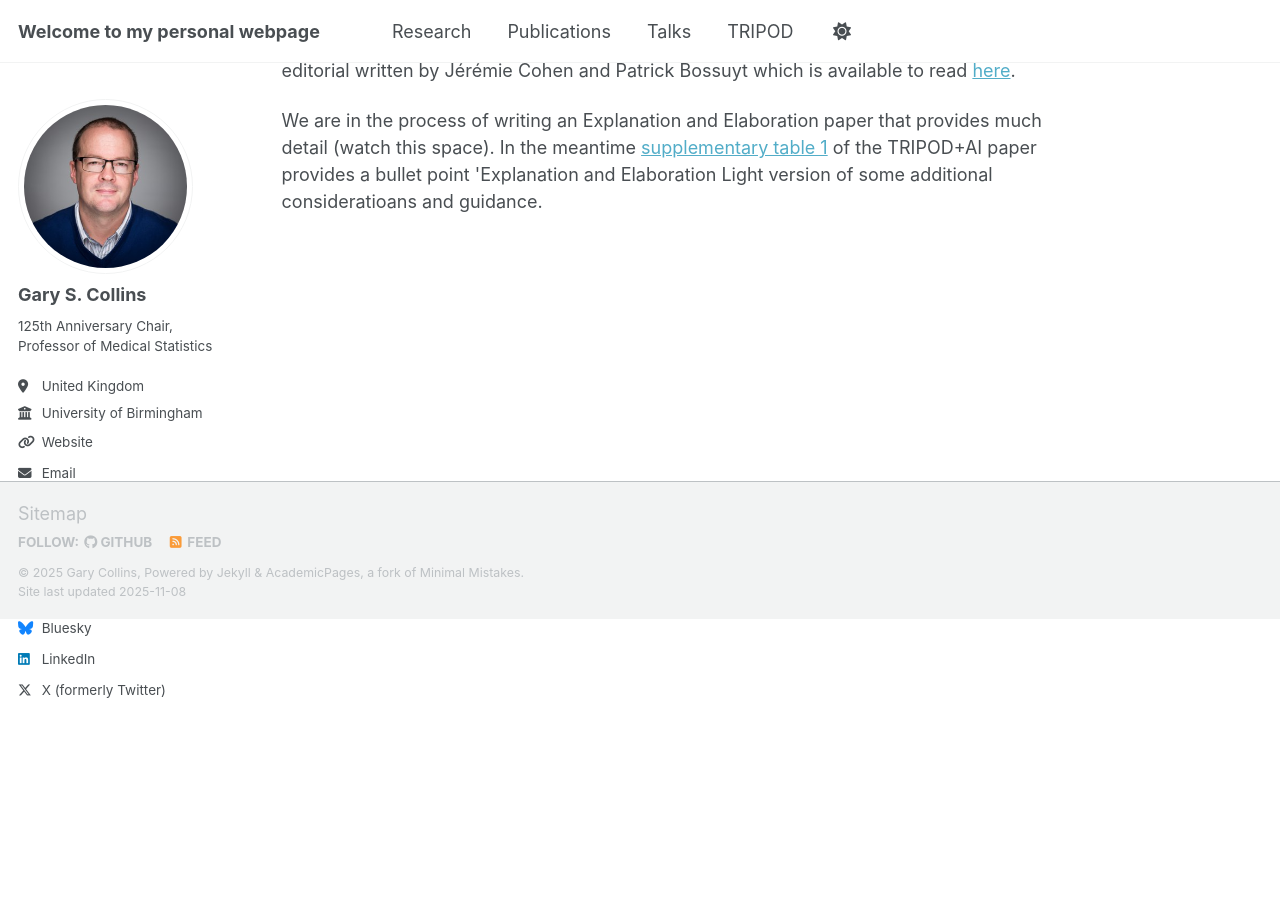
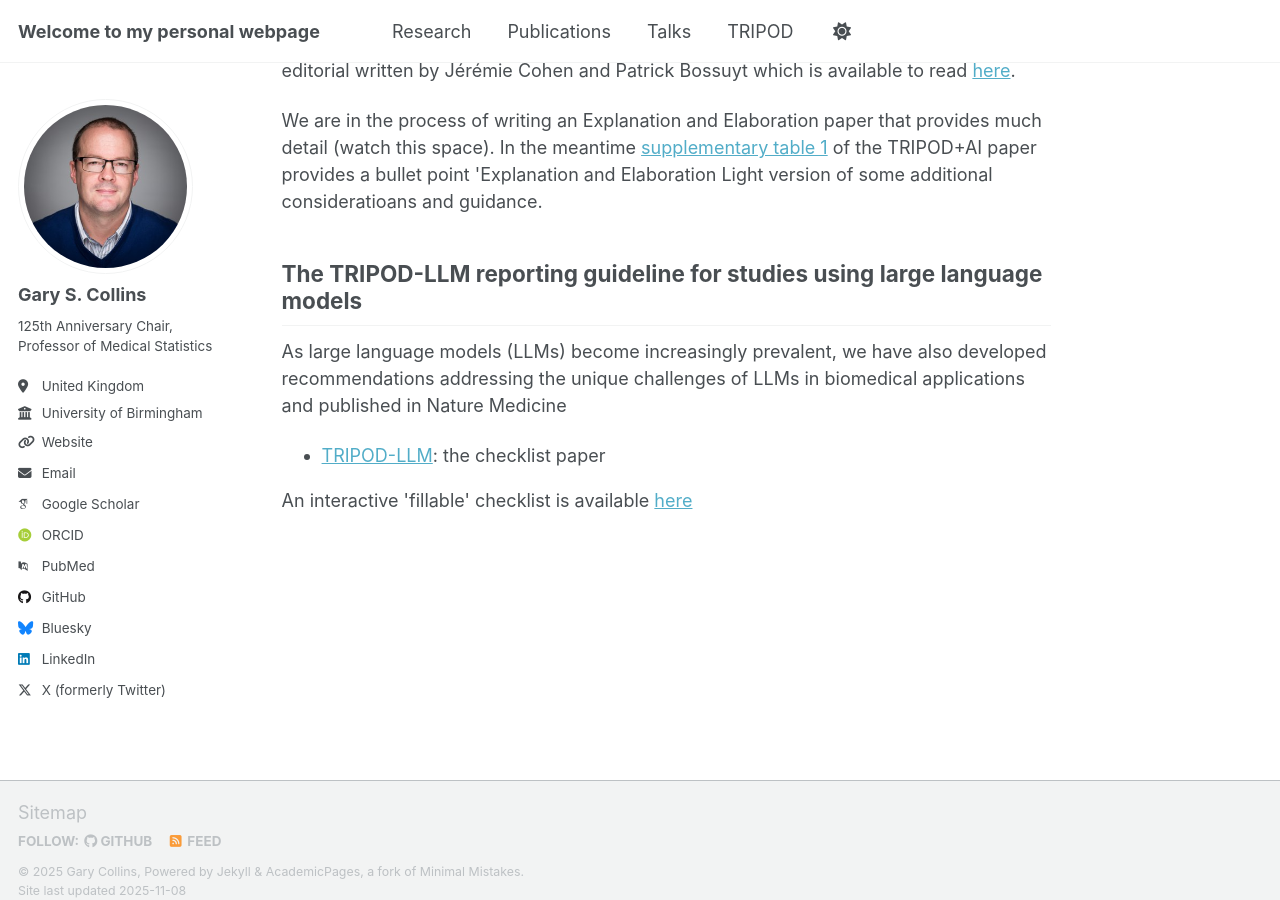
Before and after one commit to gscollins1973/gscollins1973.github.io, a Jekyll site: the page built from _pages/tripod.html, in a window 1280 px wide and 900 px high, scrolled down 1824 px. Built offline with Jekyll 4.4.1, drawn with Linux system fonts in a browser that asks for light colours; some web fonts are replaced; a script that is not in the unit is left out; some of the changed text lies outside the part shown.

Commit message:
Update tripod.html

```diff
--- a/_pages/tripod.html
+++ b/_pages/tripod.html
@@ -49,3 +49,10 @@
 <p>I also wrote an opinion piece in the BMJ to accompany the TRIPOD+AI statement which you can read <a href="https://doi.org/10.1136/bmj.q832">here</a> to provice some background and context.
 There is also a linked editorial written by Jérémie Cohen and Patrick Bossuyt which is available to read <a href="https://doi.org/10.1136/bmj.q824">here</a>.</p>
 <p>We are in the process of writing an Explanation and Elaboration paper that provides much detail (watch this space). In the meantime <a href="https://www.bmj.com/content/385/bmj-2023-078378/related#datasupp">supplementary table 1</a> of the TRIPOD+AI paper provides a bullet point 'Explanation and Elaboration Light version of some additional consideratioans and guidance.</p>
+
+<h2>The TRIPOD-LLM reporting guideline for studies using large language models</h2>
+<p>As large language models (LLMs) become increasingly prevalent, we have also developed recommendations addressing the unique challenges of LLMs in biomedical applications and published in Nature Medicine</p>
+<ul>
+<li><a href="https://doi.org/10.1038/s41591-024-03425-5">TRIPOD-LLM</a>: the checklist paper</li>
+</ul>
+<p>An interactive 'fillable' checklist is available <a href="https://tripod-llm.vercel.app/">here</a></p>
```
Also changed, not shown: other parts of _pages/tripod.html (+1 -1 lines).
